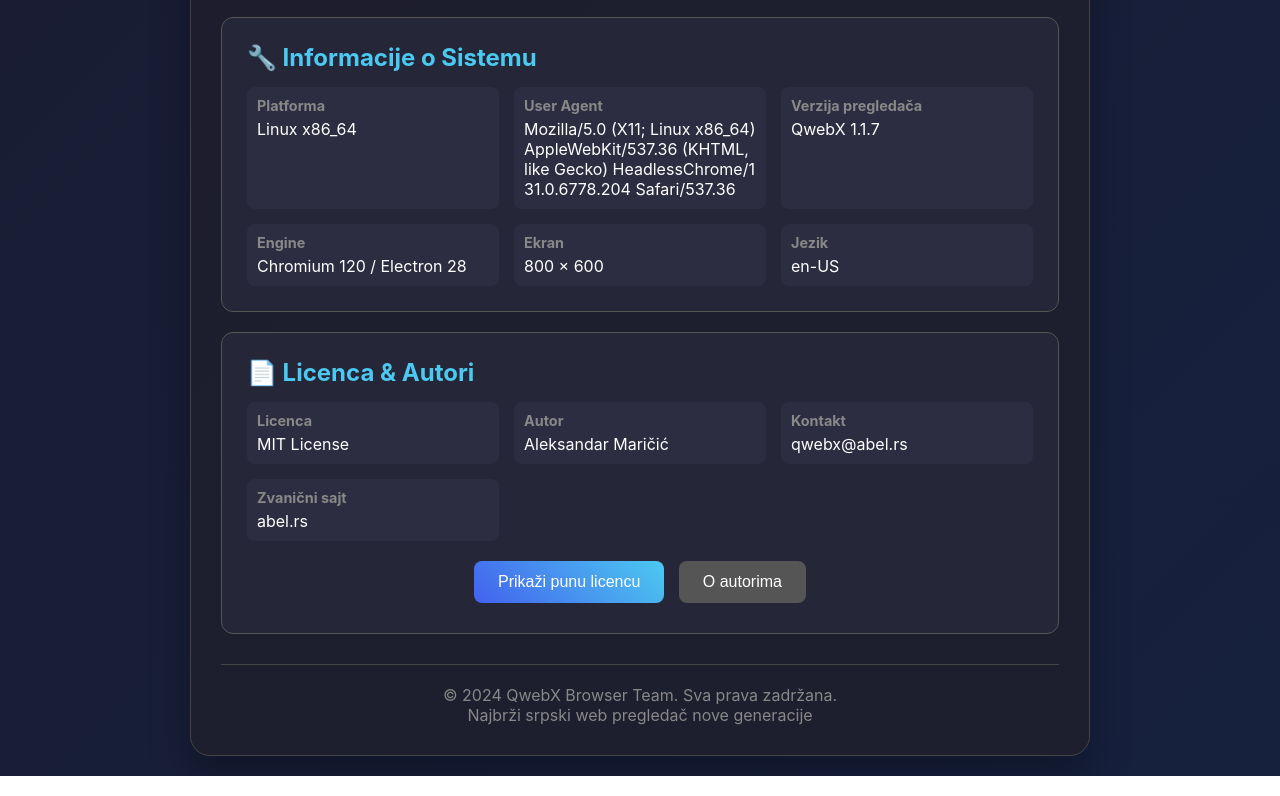
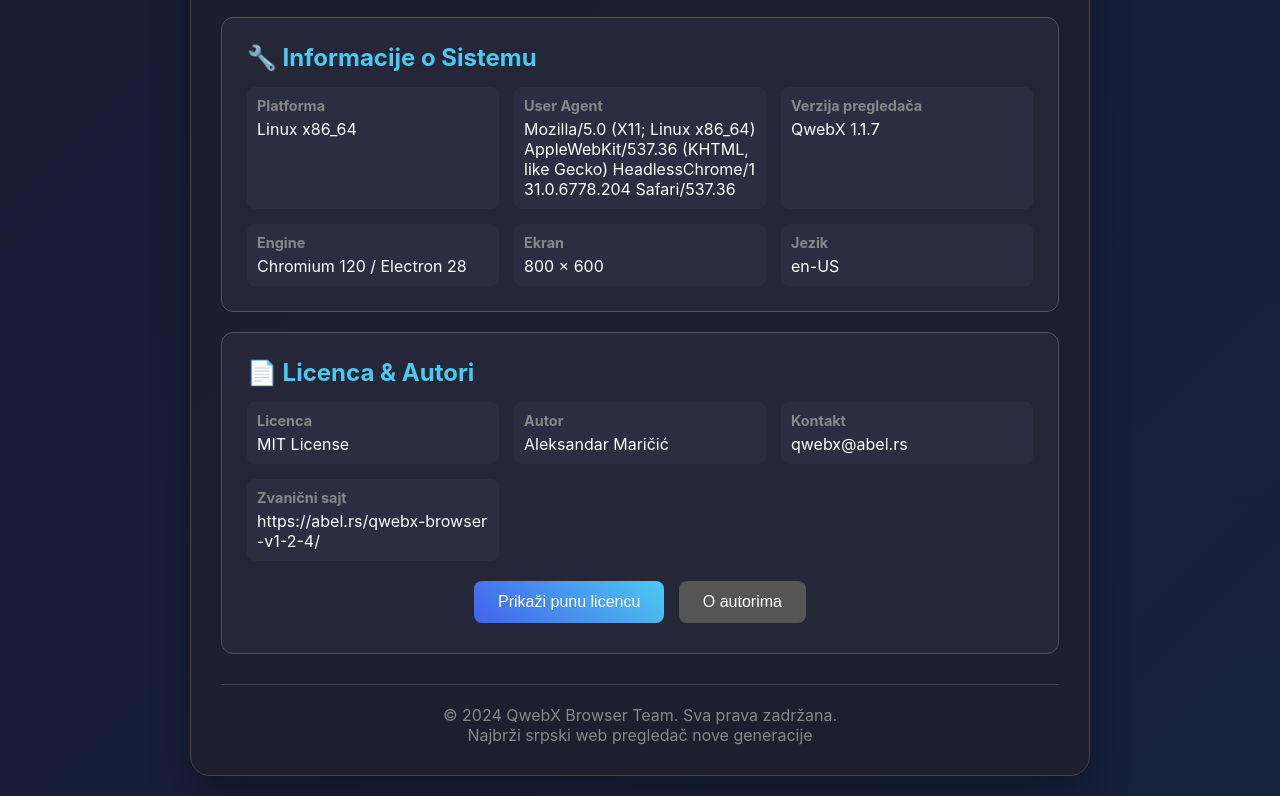
Before and after one commit to SaleMaricic/QwebX, an Electron app: page about.html in a window 1280 px wide. Shown: the part 1027-1823 px from the top of the page. Drawn offline with Linux system fonts and the light colour scheme.

Commit message:
Update about.html

```diff
--- a/about.html
+++ b/about.html
@@ -328,7 +328,7 @@
                 </div>
                 <div class="info-item">
                     <div class="info-label">Zvanični sajt</div>
-                    <div class="info-value">abel.rs</div>
+                    <div class="info-value">https://abel.rs/qwebx-browser-v1-2-4/</div>
                 </div>
             </div>
             <div style="margin-top: 15px; text-align: center;">
```
